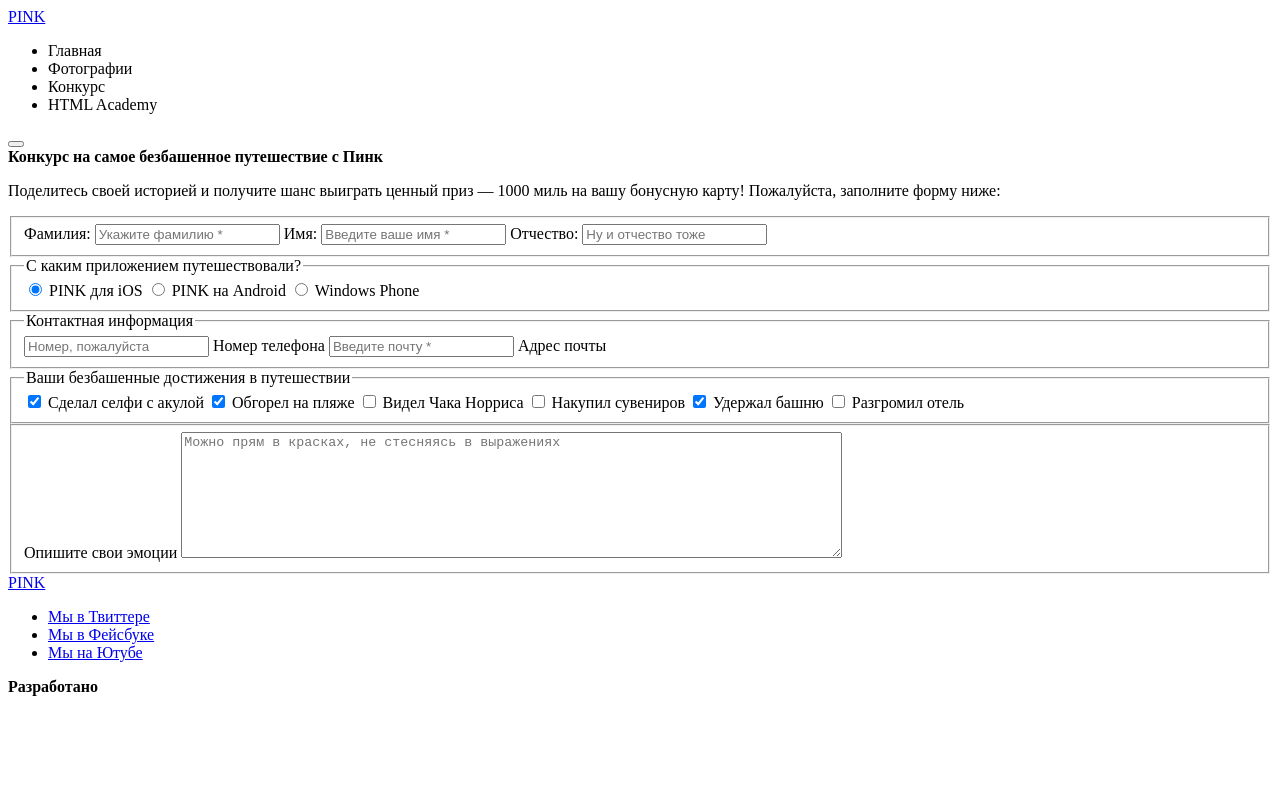
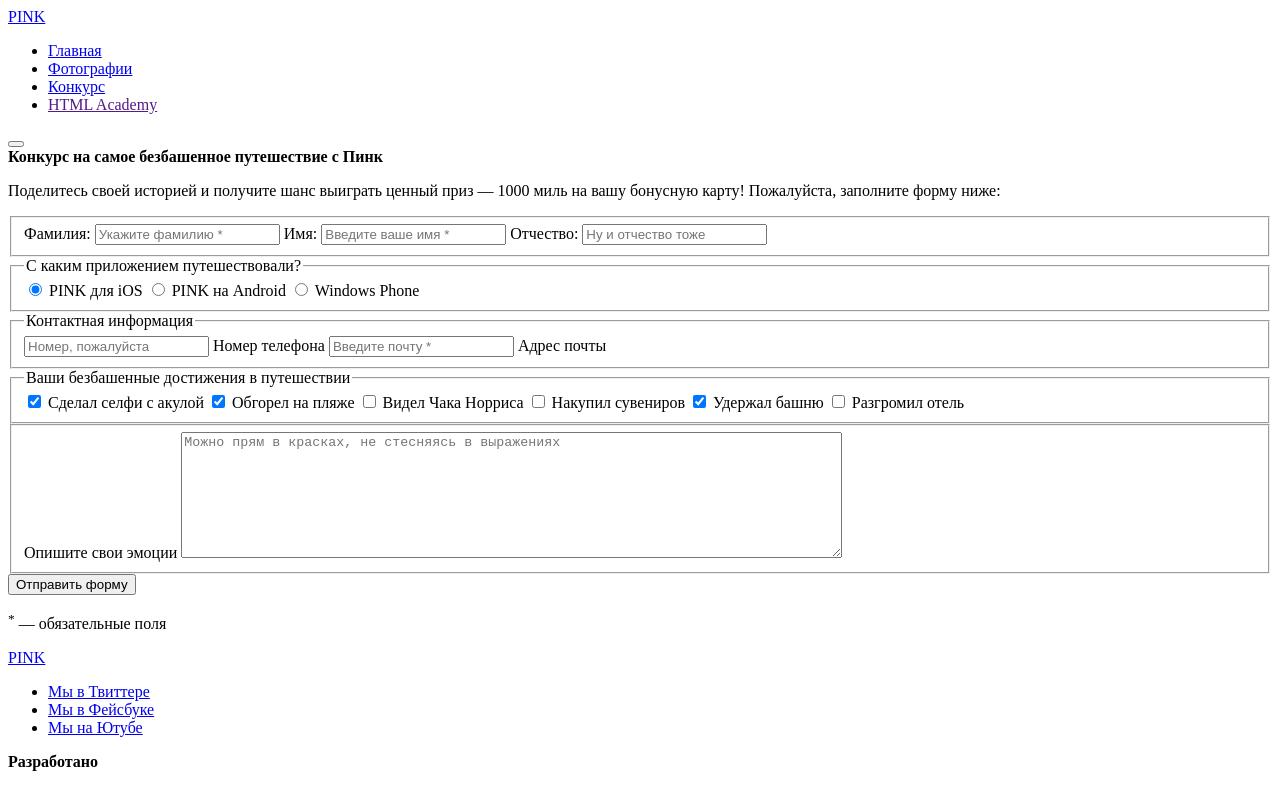
Before and after one commit to morgendorferd/878933-pink-16, a website: page source/form.html in a window 1280 px wide. Drawn offline with Linux system fonts and the light colour scheme.

Commit message:
Добавила ссылки меню в шапке form

```diff
--- a/source/form.html
+++ b/source/form.html
@@ -9,10 +9,18 @@
       <a class="page-header__logo" href="index.html">PINK</a>
       <nav class="main-nav">
         <ul class="main-nav__list menu-list">
-          <li class="menu-list__item">Главная</li>
-          <li class="menu-list__item">Фотографии</li>
-          <li class="menu-list__item">Конкурс</li>
-          <li class="menu-list__item">HTML Academy</li>
+          <li class="menu-list__item">
+            <a class="menu-list__link" href="index.html">Главная</a>
+          </li>
+          <li class="menu-list__item">
+            <a class="menu-list__link" href="photo.html">Фотографии</a>
+          </li>
+          <li class="menu-list__item">
+            <a class="menu-list__link" href="#">Конкурс</a>
+          </li>
+          <li class="menu-list__item">
+            <a class="menu-list__link" href="">HTML Academy</a>
+          </li>
         </ul>
         <button class="main-nav__btn menu-btn" type="button"></button>
       </nav>
@@ -32,11 +40,11 @@
           </fieldset>
           <fieldset class="form__fieldset form__fieldset--app">
             <legend class="form__legend form__legend--app">С каким приложением путешествовали?</legend>
-            <input class="form__input-radio form__input--app" id="ios" type="radio" name="IOS" value="IOS" checked>
+            <input class="form__input-radio form__input--app" id="ios" type="radio" name="app-used" value="IOS" checked>
             <label class="form__label-radio form__label--app" for="ios">PINK для iOS</label>
-            <input class="form__input-radio form__input--app" id="android" type="radio" name="ANDROID" value="ANDROID">
+            <input class="form__input-radio form__input--app" id="android" type="radio" name="app-used" value="ANDROID">
             <label class="form__label-radio form__label--app" for="android">PINK на Android</label>
-            <input class="form__input-radio form__input--app" id="windows" type="radio" name="WINDOWS" value="WINDOWS">
+            <input class="form__input-radio form__input--app" id="windows" type="radio" name="app-used" value="WINDOWS">
             <label class="form__label-radio form__label--app" for="windows">Windows Phone</label>
           </fieldset>
           <fieldset class="form__fieldset form__fieldset--contacts">
@@ -65,6 +73,8 @@
             <label class="form__label form__label--letter" for="letter">Опишите свои эмоции</label>
             <textarea class="form__textarea form__textarea--letter" id="letter" name="letter" rows="8" cols="80" placeholder="Можно прям в красках, не стесняясь в выражениях"></textarea>
           </fieldset>
+          <input class="form__submit btn-submit" type="submit" value="Отправить форму">
+          <p class="form__note"><sup>*</sup>  — обязательные поля</p>
         </form>
       </section>
     </main>
```
